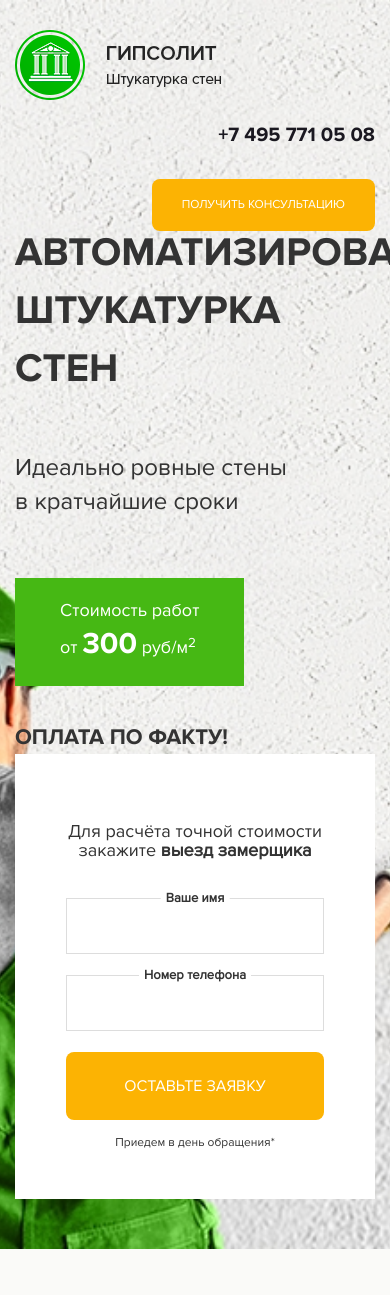
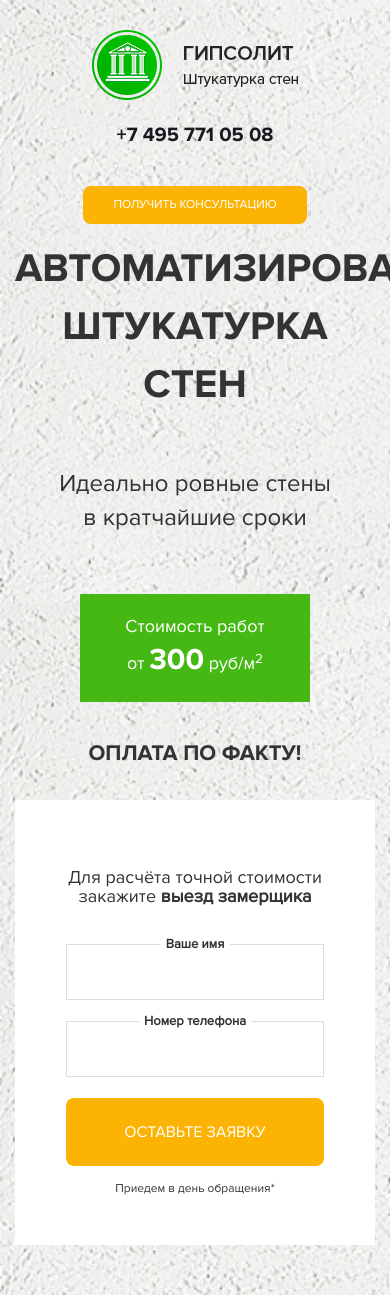
Before and after one commit to ApgrEEid/apgreeid.github.io, a PHP site: page / in a window 390 px wide; the page is wider, and only the part inside the window is pictured. Before the commit the page ends 1249 px from the top of that part, so only its background shows below. Run offline with PHP 8.4, Linux system fonts and the light colour scheme; some libraries are stand-ins or nearby versions.

Commit message:
Практика 3
Добавлена 3 часть практики

```diff
--- a/practiceM5/src/css/style.css
+++ b/practiceM5/src/css/style.css
@@ -21,15 +21,29 @@ html {
 body {
   font-family: 'ProximaNova_reg', sans-serif;
 }
+a:hover {
+  text-decoration: none;
+}
+input,
+a,
+button {
+  outline: none;
+}
 .button {
   font-family: 'ProximaNova_reg', sans-serif;
-  padding: 1.7rem 3rem;
+  padding: 1rem 3rem;
   border-radius: 8px;
   font-size: 1.2rem;
   background-color: #fcb303;
   color: #ffffff;
   text-transform: uppercase;
   border: none;
+  -webkit-transition: all 0.2s;
+  transition: all 0.2s;
+}
+.button:hover {
+  cursor: pointer;
+  background-color: #e3a103;
 }
 /* Typography */
 section {
@@ -50,6 +64,7 @@ section {
   /* Main title */
 }
 .main-content h1 {
+  margin-top: 0;
   margin-bottom: 5.3rem;
   font-family: 'ProximaNova_bold', sans-serif;
   font-size: 4rem;
@@ -144,3 +159,29 @@ section {
   vertical-align: middle;
   text-align: right;
 }
+@media (max-width: 991px) {
+  .main {
+    background-position: top right;
+  }
+  .phone-block {
+    text-align: center;
+  }
+  .main-content {
+    margin-top: 3rem;
+  }
+  .main-title {
+    padding-bottom: 3rem;
+    text-align: center;
+  }
+}
+@media (max-width: 767px) {
+  .main {
+    background-position: top left;
+  }
+  .header {
+    text-align: center;
+  }
+  .wrap-block {
+    text-align: center;
+  }
+}
--- a/practiceM5/src/index.html
+++ b/practiceM5/src/index.html
@@ -15,19 +15,19 @@
 			<div class="container">
 				<div class="header">
 					<div class="row">
-						<div class="col-md-3">
+						<div class="col-md-3 col-sm-4 col-xs-12">
 							<div class="logo">
 								<img src="img/logo.png" alt="Гипсолит. Штукатурка стен">
 							</div>
 						</div>
 
-						<div class="col-md-2 col-md-offset-4">
+						<div class="col-lg-2 col-lg-offset-4 col-md-4 col-md-offset-2 col-sm-4 col-sm-offset-0 col-xs-12">
 							<div class="phone-block">
 								<a class="phone-link" href="#">+7 495 771 05 08</a>
 							</div>
 						</div>
 
-						<div class="col-md-3">
+						<div class="col-md-3 col-sm-4 col-xs-12">
 							<div class="wrap">
 								<div class="wrap-block">
 									<button class="button header-btn">
@@ -41,7 +41,7 @@
 
 				<div class="main-content">
 					<div class="row">
-						<div class="col-md-6">
+						<div class="col-lg-6 col-md-7 col-sm-12">
 							<div class="main-title">
 								<h1>Автоматизированная штукатурка стен</h1>
 								<p class="main-subtitle">Идеально ровные стены <br>в кратчайшие сроки</p>
@@ -52,7 +52,7 @@
 								<strong class="main-trigger">Оплата по факту!</strong>
 							</div>
 						</div>
-						<div class="col-md-4 col-md-offset-2">
+						<div class="col-lg-4 col-lg-offset-2 col-md-5 col-md-offset-0 col-sm-8 col-sm-offset-2">
 							<div class="main-form">
 								<h2 class="main-form-header">Для расчёта точной стоимости <br>закажите <strong>выезд замерщика</strong></h2>
 
--- a/practiceM5/src/less/style.less
+++ b/practiceM5/src/less/style.less
@@ -48,16 +48,28 @@ html {
 body {
 	.reg();
 }
+a:hover {
+	text-decoration: none;
+}
+
+input, a, button {
+	outline: none;
+}
 
 .button {
 	.reg();
-	padding: 1.7rem 3rem;
+	padding: 1rem 3rem;
 	border-radius: 8px;
 	font-size: 1.2rem;
 	background-color: @btn-color;
 	color: @light;
 	text-transform: uppercase;
 	border: none;
+	transition: all 0.2s;
+	&:hover {
+		cursor: pointer;
+		background-color: darken(@btn-color, 5%);
+	}
 }
 
 /* Typography */
@@ -74,6 +86,7 @@ section {
 		margin-top: 10.4rem;
 		/* Main title */
 		h1 {
+			margin-top: 0;
 			margin-bottom: 5.3rem;
 			.bold();
 			font-size: 4rem;
@@ -179,3 +192,31 @@ section {
 		text-align: right;
 	}
 }
+
+@media (max-width: 991px) {
+	.main {
+		background-position: top right;
+	}
+	.phone-block {
+		text-align: center;
+	}
+	.main-content {
+		margin-top: 3rem;
+	}
+	.main-title {
+		padding-bottom: 3rem;
+		text-align: center;
+	}
+}
+
+@media (max-width: 767px) {
+	.main {
+		background-position: top left;
+	}
+	.header {
+		text-align: center;
+	}
+	.wrap-block {
+		text-align: center;
+	}
+}
```
